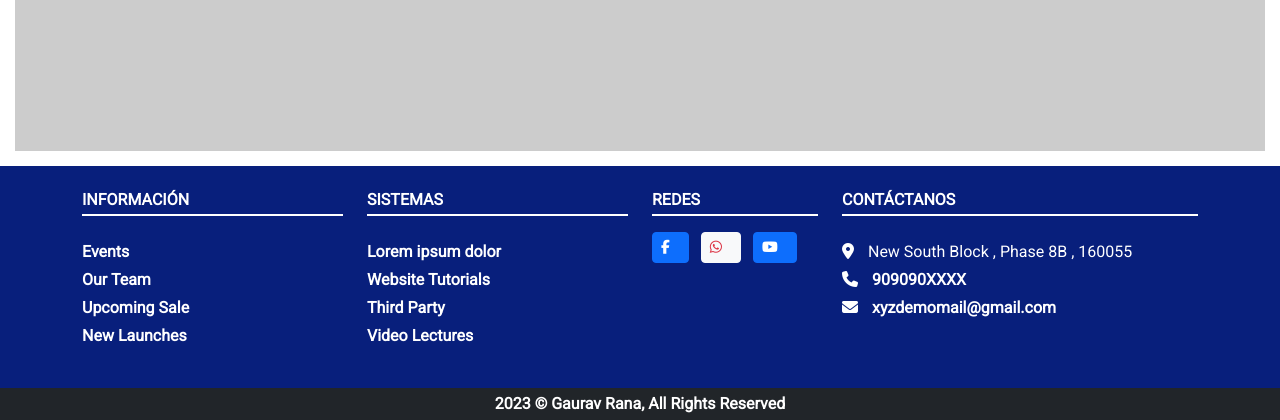
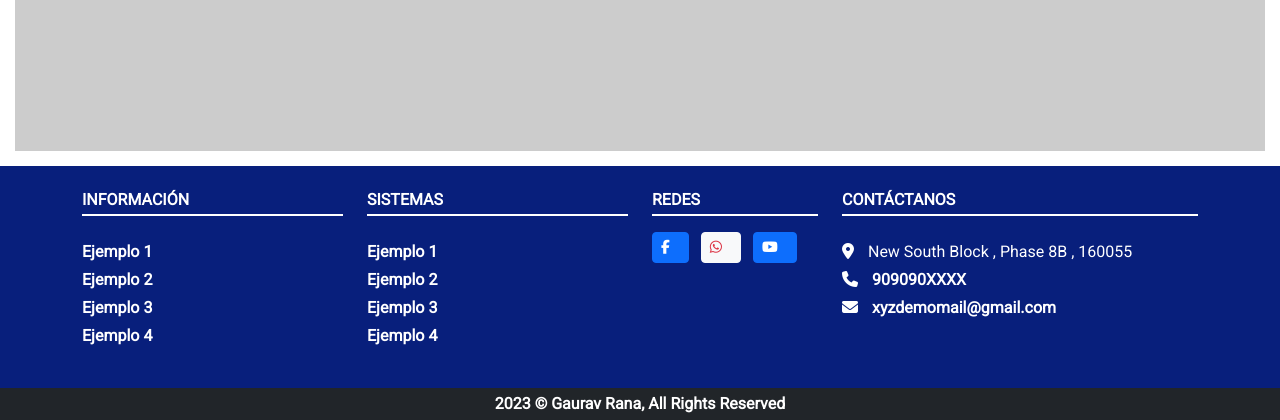
Before and after one commit to FernandoProgramador1/PaginaWeb, a PHP site: page / in a window 1280 px wide. Shown: the part 715-1135 px from the top of the page. Run offline with PHP 8.4, Linux system fonts and the light colour scheme; grey boxes labelled with a size stand in for pictures from a placeholder-image service; data that the repository does not hold is empty; some libraries are stand-ins or nearby versions.

Commit message:
Actualizados enlaces de pie de página

```diff
--- a/vistas/template/footer/footer.php
+++ b/vistas/template/footer/footer.php
@@ -9,10 +9,10 @@ require_once('modelos/model_contactos.php');
                 <div class="information">
                     <h6 class="footer-heading text-uppercase fw-bold">Información</h6>
                     <ul class="list-unstyled footer-link mt-4">
-                        <li class="mb-1"><a href="#" class="fw-semibold">Events</a></li>
-                        <li class="mb-1"><a href="#" class="fw-semibold">Our Team</a></li>
-                        <li class="mb-1"><a href="#" class="fw-semibold">Upcoming Sale</a></li>
-                        <li class=""><a href="#" class="fw-semibold">New Launches</a></li>
+                        <li class="mb-1"><a href="#" class="fw-semibold">Ejemplo 1</a></li>
+                        <li class="mb-1"><a href="#" class="fw-semibold">Ejemplo 2</a></li>
+                        <li class="mb-1"><a href="#" class="fw-semibold">Ejemplo 3</a></li>
+                        <li class=""><a href="#" class="fw-semibold">Ejemplo 4</a></li>
                     </ul>
                 </div>
             </div>
@@ -20,10 +20,10 @@ require_once('modelos/model_contactos.php');
                 <div class="resources">
                     <h6 class="footer-heading text-uppercase fw-bold">Sistemas</h6>
                     <ul class="list-unstyled footer-link mt-4">
-                        <li class="mb-1"><a href="#" class="fw-semibold">Lorem ipsum dolor</a></li>
-                        <li class="mb-1"><a href="#" class="fw-semibold">Website Tutorials</a></li>
-                        <li class="mb-1"><a href="#" class="fw-semibold">Third Party</a></li>
-                        <li class=""><a href="#" class="fw-semibold">Video Lectures</a></li>
+                        <li class="mb-1"><a href="#" class="fw-semibold">Ejemplo 1</a></li>
+                        <li class="mb-1"><a href="#" class="fw-semibold">Ejemplo 2</a></li>
+                        <li class="mb-1"><a href="#" class="fw-semibold">Ejemplo 3</a></li>
+                        <li class=""><a href="#" class="fw-semibold">Ejemplo 4</a></li>
                     </ul>
                 </div>
             </div>
```
